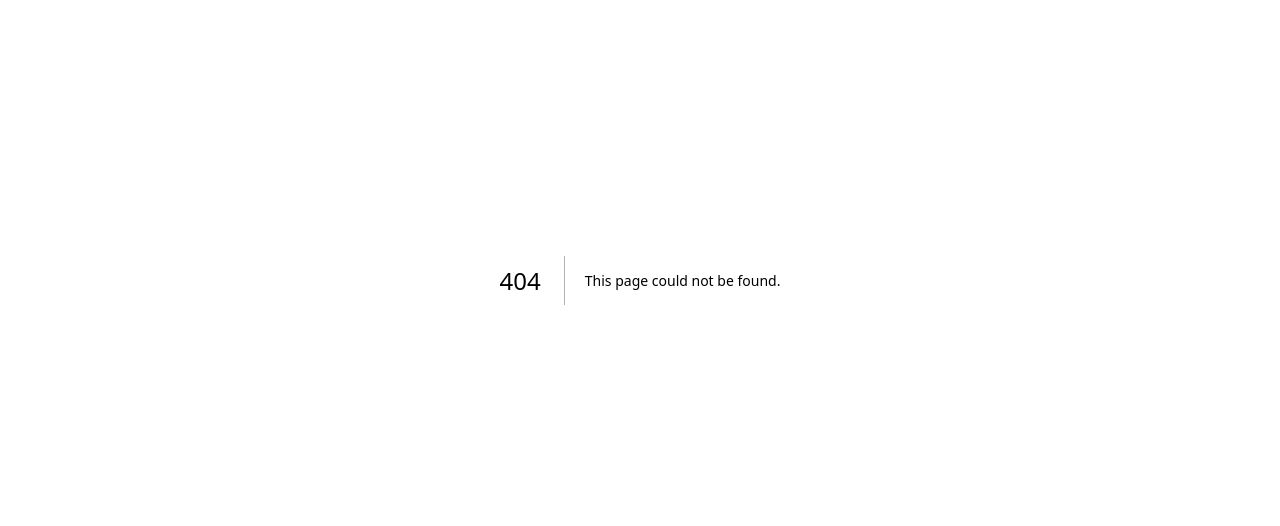
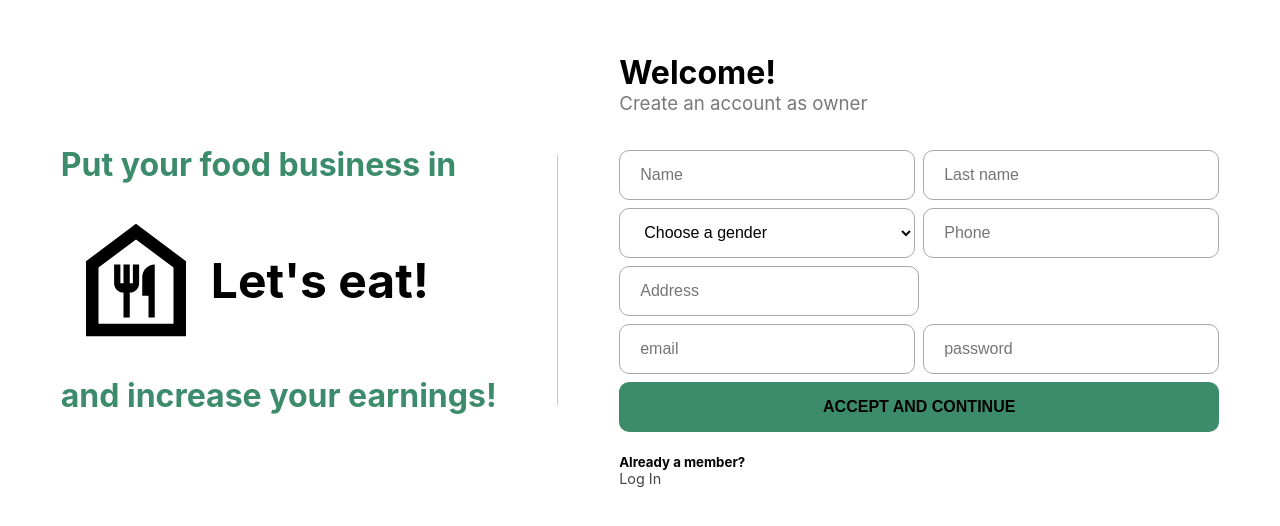
Before and after one commit to No-Country/c8-08-ft-csharpreact, a Next.js app in the folder Front-end/: page /signUpOwner in a window 1280 px wide. Before the commit this address had no page. Shown: the part 120-646 px from the top of the page. Built offline with nearby package versions, Linux system fonts and the light colour scheme.

Commit message:
Crear nuevas pages detail y signUpOwner con sus respectivos estilos

```diff
--- /dev/null
+++ b/Front-end/pages/signUpOwner.js
@@ -0,0 +1,110 @@
+import Link from 'next/link'
+import React, { useState } from 'react'
+import styles from "../styles/signUp_LogIn.module.css"
+import { MdOutlineFoodBank } from 'react-icons/md'
+import formData from "form-data"
+import axios from "axios"
+import Carousel from '../components/Carousel/carousel'
+const UrlUser = "https://0548-190-2-211-112.sa.ngrok.io/api/Vendedor"
+
+export default function SignUpOwner () {
+  const [input, setInput] = useState({
+    userName: "",
+    lastName: "",
+    gender: "",
+    phone: "",
+    // UrlPhoto: "",
+    email: "",
+    password: "",
+    adress: ""
+  })
+
+  const handleInputChange = (e) => {
+    e.preventDefault()
+    // if (e.target.type === "file") {
+    //   setInput({ ...input, [e.target.name]: e.target.files[0] })
+    // }
+    setInput({
+      ...input,
+      [e.target.name]: e.target.value
+    })
+  }
+
+  const handleSubmit = async (e) => {
+    e.preventDefault()
+    // await axios.post(UrlUser, input, {
+    //   headers: FormData.getHeaders()
+    // })
+    await axios({
+      method: 'post',
+      url: UrlUser,
+      data: formData,
+      header: {
+        // 'Accept': 'application/json',
+        'Content-Type': 'multipart/form-data'
+      }
+    })
+      .then(function (response) { console.log(response) })
+      .catch(function (err) { console.log(err) })
+    setInput({
+      userName: "",
+      lastName: "",
+      gender: "",
+      phone: "",
+      // UrlPhoto: "",
+      email: "",
+      password: "",
+      adress: ""
+    })
+    console.log(input)
+  }
+
+  return (
+    <>
+    <Carousel />
+        <div className={ styles.container }>
+            <Link href={"/"}>
+            <div>
+                <h1 className={styles.ad}>Put your food business in</h1>
+                <div className={styles.boxIcon}>
+                    <MdOutlineFoodBank className={styles.icon} />
+                    <h1 className={styles.name}>Let{"'"}s eat!</h1>
+                </div>
+                <h1 className={styles.ad}>and increase your earnings!</h1>
+            </div>
+
+            </Link>
+            <div className={styles.line}></div>
+            <div className={ styles.boxForm }>
+                <h1 className={styles.mainTitle}>Welcome!</h1>
+                <h3 className={styles.secondaryTitle}>Create an account as owner</h3>
+                <form className={ styles.form } onSubmit={(e) => handleSubmit(e)}>
+                    <div className={styles.secondaryBox}>
+                    <input className={styles.input} type="text" name="userName" value={input.userName} placeholder="Name" onChange={(e) => handleInputChange(e)}/>
+                        <input className={styles.input} type="text" name="lastName" value={input.lastName} placeholder="Last name" onChange={(e) => handleInputChange(e)}/>
+                    </div>
+                    <div className={styles.secondaryBox}>
+                    <select className={styles.input} name='gender' onChange={(e) => handleInputChange(e)}>
+                            <option className={styles.input} value="">Choose a gender</option>
+                            <option value="female">Female</option>
+                            <option value="male">Male</option>
+                        </select>
+                        <input className={styles.input} type="tel" name="phone" value={input.phone} placeholder="Phone" onChange={(e) => handleInputChange(e)}/>
+                    </div>
+                    <div className={styles.secondaryBox}>
+                        {/* <input className={styles.input} accept="image/*" type="file" name="UrlPhoto" value={input.UrlPhoto} onChange={(e) => handleInputChange(e)}/> */}
+                        <input className={styles.input} type="text" name="adress" value={input.adress} placeholder="Address" onChange={(e) => handleInputChange(e)}/>
+                    </div>
+                    <div className={styles.secondaryBox}>
+                    <input className={styles.input} type="email" name="email" value={input.email} placeholder="email" onChange={(e) => handleInputChange(e)}/>
+                        <input className={styles.input} type="password" name="password" value={input.password} placeholder="password" onChange={(e) => handleInputChange(e)} />
+                    </div>
+                    <button className={styles.button}>ACCEPT AND CONTINUE</button>
+                </form>
+                <h5 className={styles.text}>Already a member?</h5>
+                <Link href={"/logIn"} className={styles.link}>Log In</Link>
+            </div>
+        </div>
+        </>
+  )
+}
--- /dev/null
+++ b/Front-end/styles/detail.module.css
@@ -0,0 +1,75 @@
+.container {
+    display: flex;
+    flex-direction: column;
+    margin-top: 70px;
+    padding: 0px 110px;
+}
+
+.name {
+    margin: 20px 0px 0px 0px;
+    font-size: 2rem;
+    font-weight: 500;
+}
+
+.boxDetails {
+    display: flex;
+    gap: 5px;
+    align-items: center;
+}
+
+.details {
+        margin: 0px;
+        color: rgb(116, 112, 112);
+        font-size: 1rem;
+        font-weight: 400;
+}
+
+.dot {
+    height: 20px;
+    width: 20px;
+}
+
+.boxPictures {
+    display: flex;
+    gap: 8px;
+    margin-top: 20px;
+}
+
+.principalPicture {
+    height: 350px;
+    width: 50%;
+    border-radius: 10px 0 0 10px;
+    background-color: rgb(60, 140, 108);
+}
+
+.boxSecondaryPictures {
+    columns: 2;
+    column-gap: 8px;
+    display: flex;
+    flex-direction: row;
+    flex-wrap: wrap;
+    gap: 8px;
+    width: 50%;
+}
+
+.secondaryPicture1, .secondaryPicture2, .secondaryPicture3, .secondaryPicture4 {
+    background-color: rgb(60, 140, 108);
+    height: 171px;
+    width: 49%;
+}
+
+.secondaryPicture2 {
+    border-radius: 0 10px 0 0;
+}
+
+.secondaryPicture4 {
+    border-radius: 0 0 10px 0;
+}
+
+.nameOwner {
+    margin: 30px 0px 0px 0px;
+    color: rgb(41, 41, 41);
+    font-size: 1.5rem;
+    font-weight: 400;
+
+}
--- a/Front-end/styles/signUp_LogIn.module.css
+++ b/Front-end/styles/signUp_LogIn.module.css
@@ -1,16 +1,30 @@
 .container {
     display: flex;
-    justify-content: space-between;
+    justify-content: space-evenly;
     width: 100%;
     min-height: 100vh;
-    padding: 0px 10%;
     align-items: center;
 }
 
-.form {
-    width: 400px;
+.boxForm {
+    width: 600px;
     display: flex;
     flex-direction: column;
+}
+
+.form {
+    display: flex;
+    flex-direction: column;
+    width: 100%;
+
+}
+
+.secondaryBox {
+    width: 100%;
+    display: flex;
+    flex-direction: row;
+    gap: 8px;
+
 }
 
 .mainTitle {
@@ -23,18 +37,22 @@
     font-weight: 400;
 }
 
-.input, .button {
+.input, .button, .inputLogIn {
     height: 50px;
     padding: 10px 20px;
     border-radius: 10px;
     font-size: 1rem;
 }
 
-.input {
+.input, .inputLogIn {
     border: solid 1px rgb(169, 169, 169);
     background-color: white;
     color: black;
-    margin-bottom: 10px;
+    margin-bottom: 8px;
+}
+
+.input {
+    width: 50%;
 }
 
 .text {
@@ -74,8 +92,9 @@
     flex-direction: row;
     align-items: center;
 }
+
 .boxIcon:hover {
-    color: rgb(60, 140, 108);
+    color: rgb(61, 90, 78);
 }
 
 .icon {
@@ -86,3 +105,8 @@
 .name {
     font-size: 3rem;
 }
+
+.ad {
+    color: rgb(60, 140, 108);
+
+}
```
Also changed, not shown: Front-end/pages/detail/[id].js (added, +36 -0 lines).
